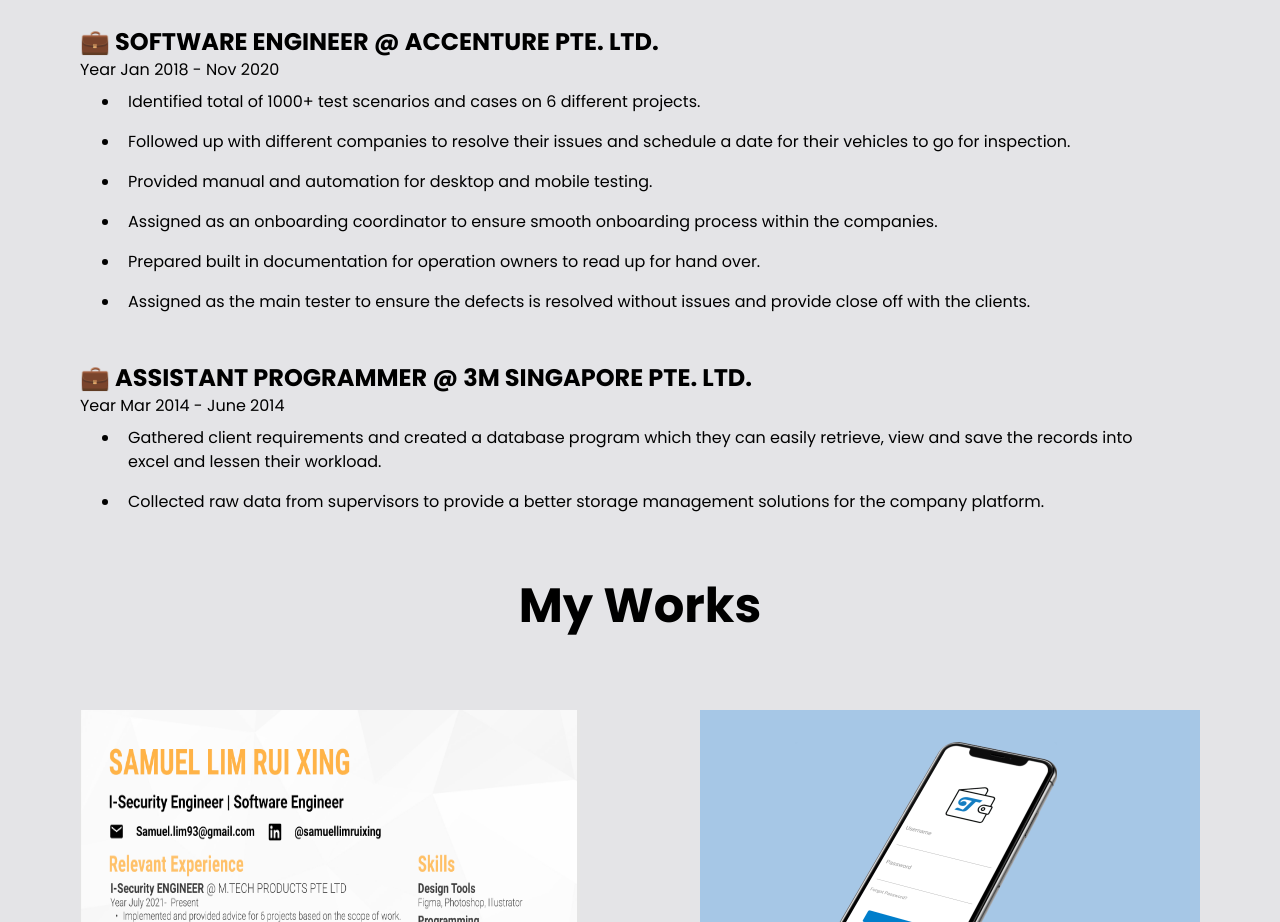
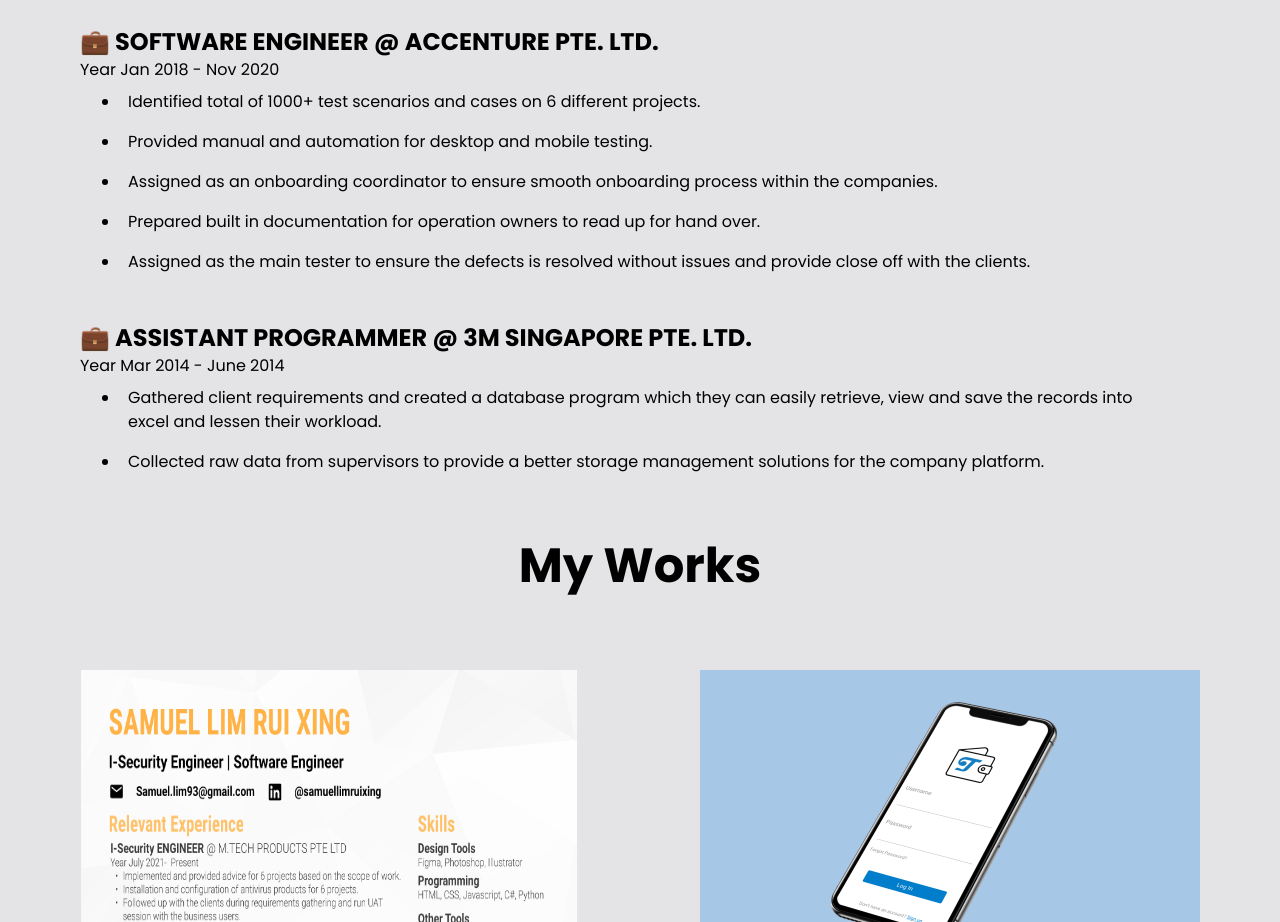
Before and after one commit to samuellim93/samuellim93.github.io, a React (Create React App) app: page / in a window 1280 px wide. Shown: the part 1180-2102 px from the top of the page. Built offline with nearby package versions, Linux system fonts and the light colour scheme; the HTML template or start-up script is replaced by a standard one.

Commit message:
update workhistory

```diff
--- a/src/components/Workhistory.jsx
+++ b/src/components/Workhistory.jsx
@@ -26,7 +26,6 @@
                 <p>Year Jan 2018 - Nov 2020</p>
                 <ul className='flex flex-col flex-wrap mx-10 md:items-start list-disc'>
                     <li>Identified total of 1000+ test scenarios and cases on 6 different projects.</li>
-                    <li>Followed up with different companies to resolve their issues and schedule a date for their vehicles to go for inspection.</li>
                     <li>Provided manual and automation for desktop and mobile testing.</li>
                     <li>Assigned as an onboarding coordinator to ensure smooth onboarding process within the companies.</li>
                     <li>Prepared built in documentation for operation owners to read up for hand over.</li>
```
